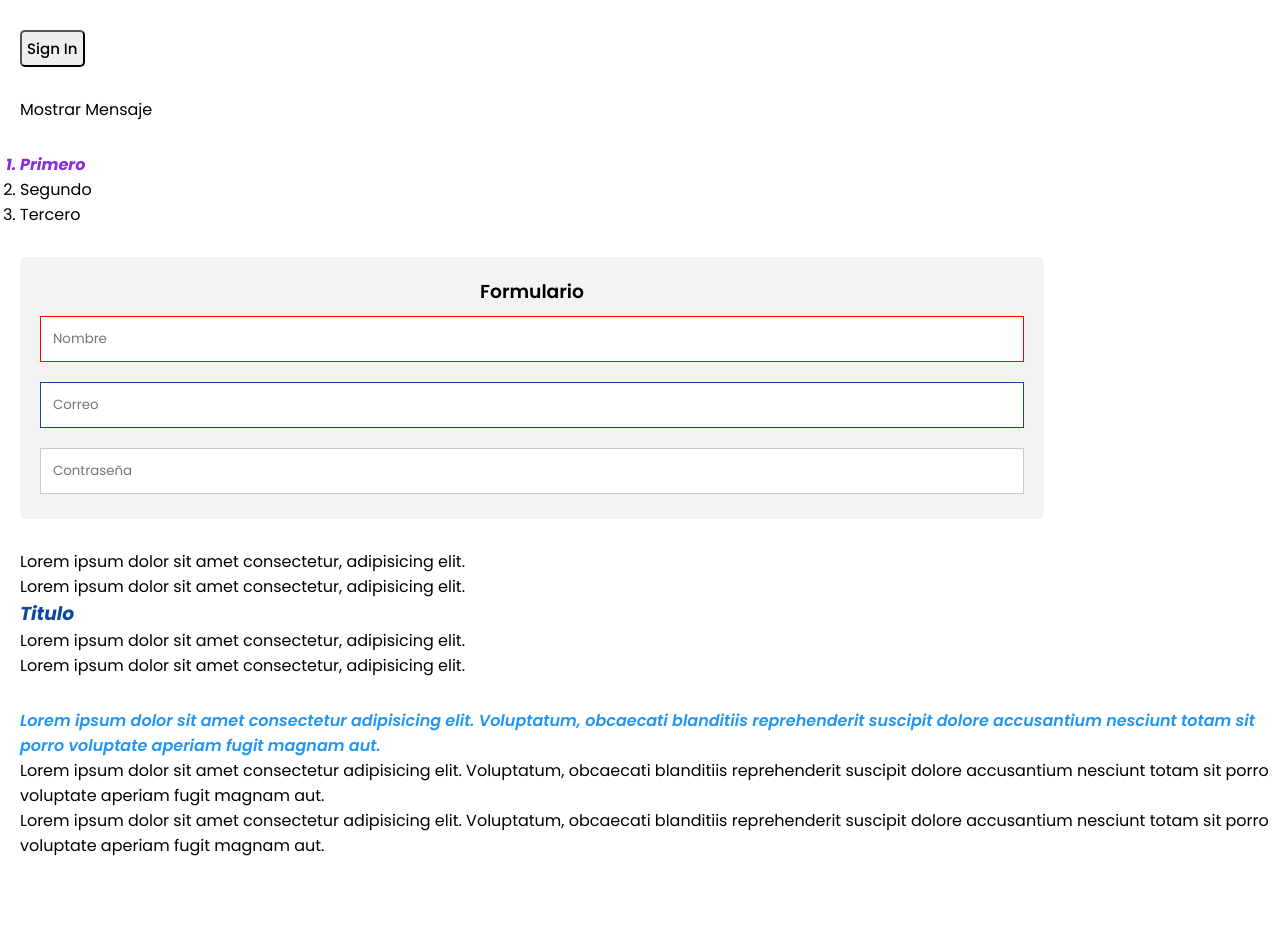
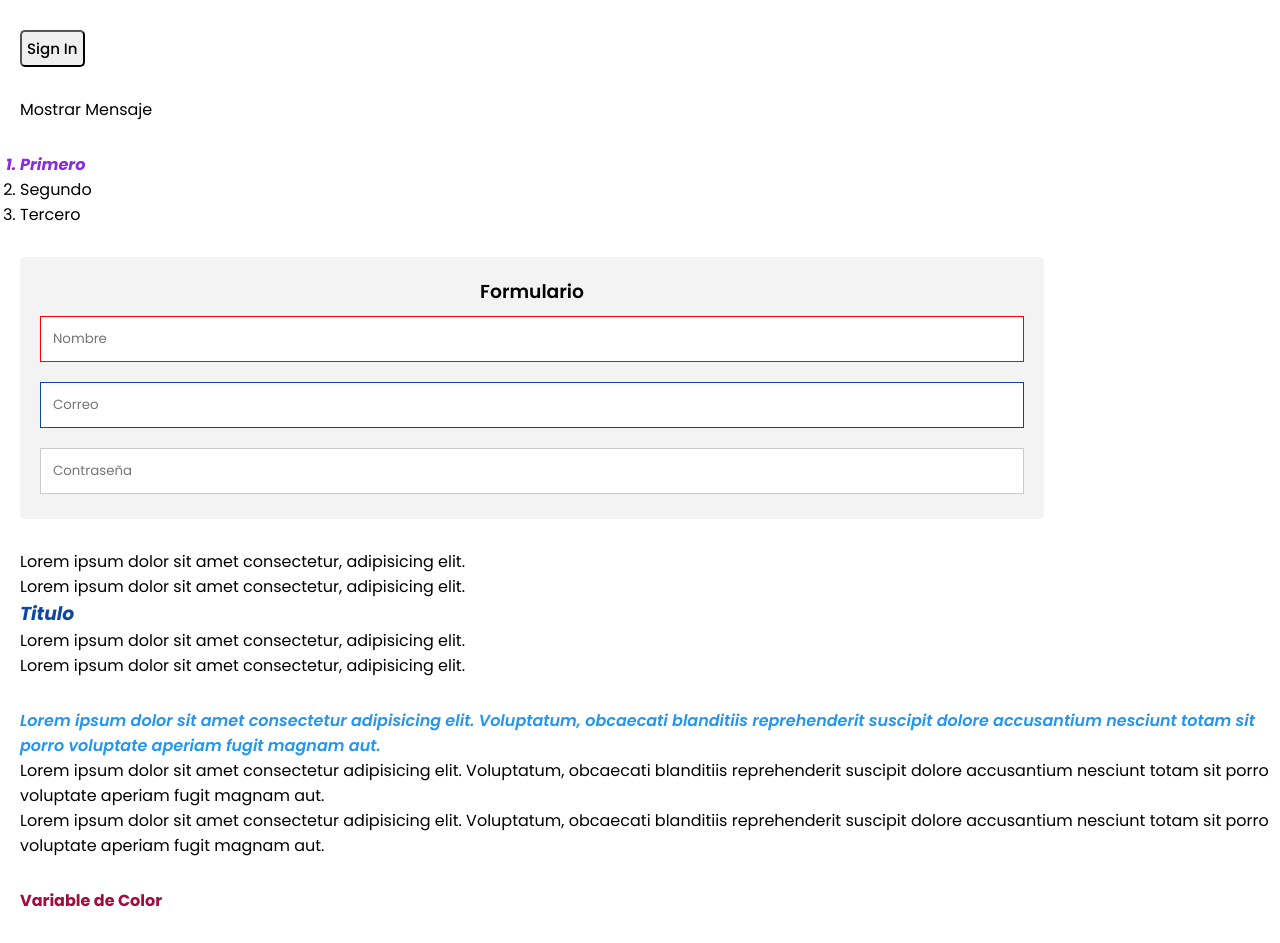
Before and after one commit to DavidPineda02/Pseudoclases, a plain HTML site: page index.html in a window 1280 px wide. Before the commit the page ends 888 px from the top, so only its background shows below. Drawn offline with Linux system fonts and the light colour scheme.

Commit message:
Noveno Ejercicio - Definir una Variable con :root

```diff
--- a/index.html
+++ b/index.html
@@ -47,7 +47,9 @@
                     <p class="parrafo">Lorem ipsum dolor sit amet consectetur adipisicing elit. Voluptatum, obcaecati blanditiis reprehenderit suscipit dolore accusantium nesciunt totam sit porro voluptate aperiam fugit magnam aut.</p>
                 </section>
             </div>
-            <div class="ejercicio9"></div>
+            <div class="ejercicio9">
+                <h4>Variable de Color</h4>
+            </div>
             <div class="ejercicio10"></div>
             <div class="ejercicio11"></div>
             <div class="ejercicio12"></div>
--- a/styles.css
+++ b/styles.css
@@ -1,4 +1,8 @@
 @import url('https://fonts.googleapis.com/css2?family=Open+Sans:ital,wght@0,300..800;1,300..800&family=Poppins:ital,wght@0,100;0,200;0,300;0,400;0,500;0,600;0,700;0,800;0,900;1,100;1,200;1,300;1,400;1,500;1,600;1,700;1,800;1,900&display=swap');
+
+:root {
+    --color-texto: #a10d3c;
+}
 
 * {
     padding: 0;
@@ -106,3 +110,8 @@
     font-style: italic;
     color: #2196F3;
 }
+
+.ejercicio9 h4{
+    color: var(--color-texto);
+    font-weight: bold;
+}
```
